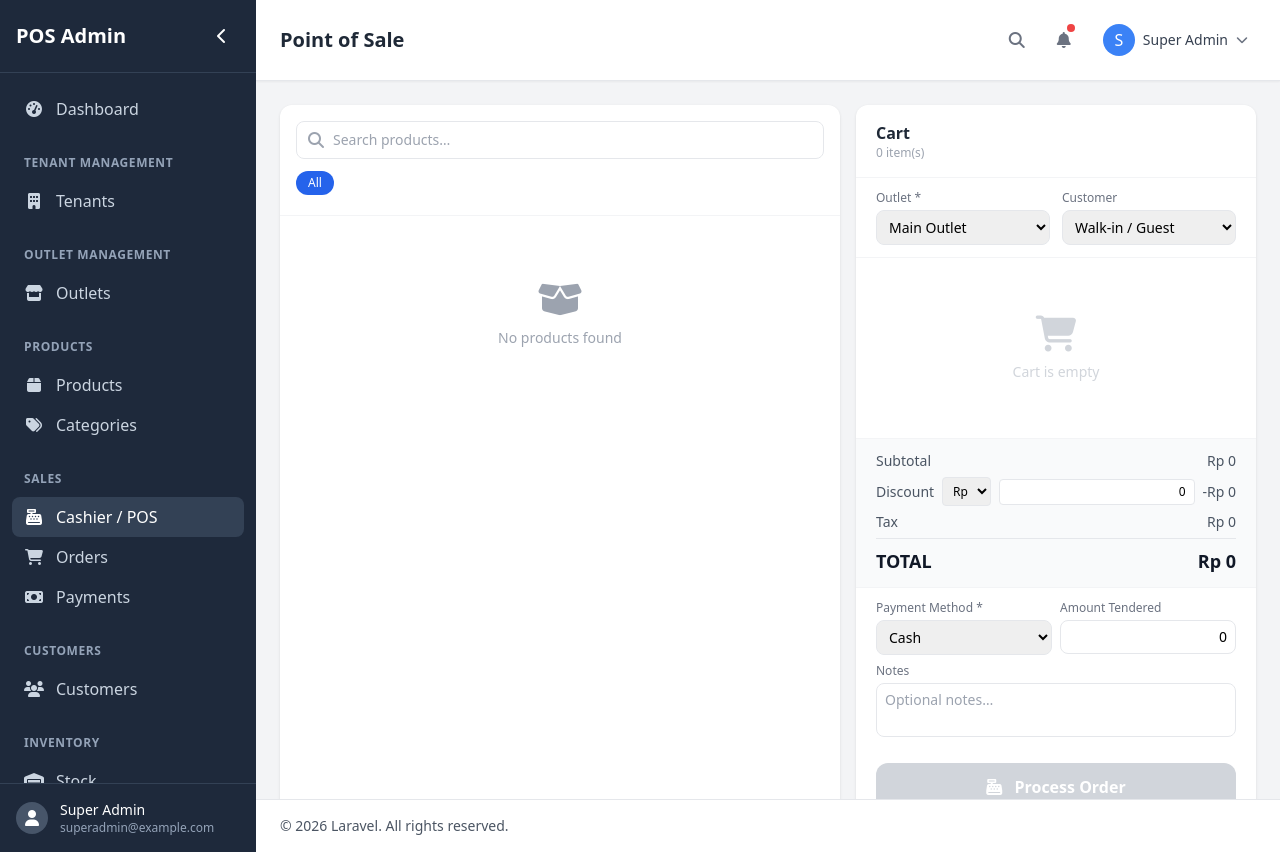
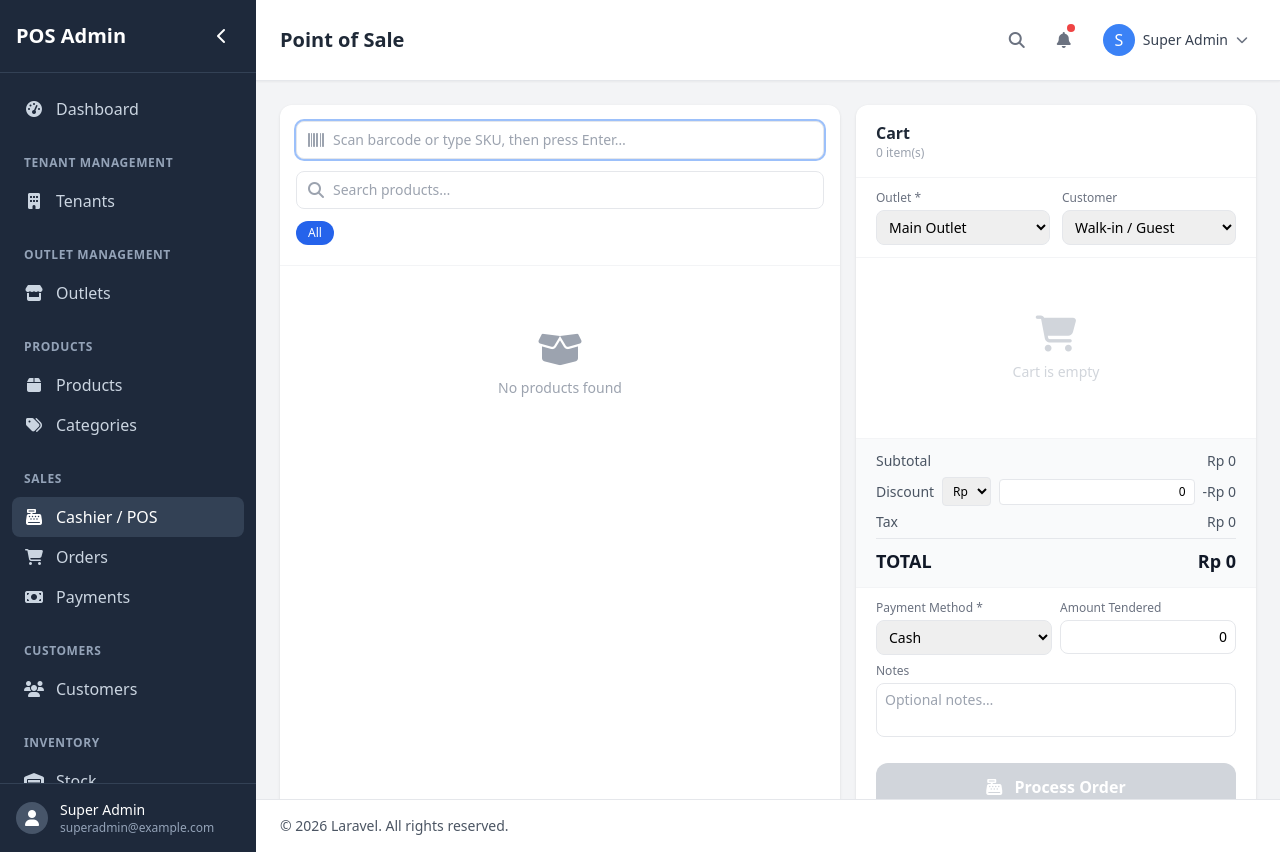
Before and after one commit to fawazbayureksa/pointofsalses-2026, a Laravel app: page /admin/pos in a window 1280 px wide. Run offline with Laravel 12, Linux system fonts and the light colour scheme; a user stored in the database is signed in; data comes from the database, SQL or seed files in the repository; data that the repository does not hold is empty; parts of the project's set-up code (start-up, migrations or seed data) failed here and were passed over; some libraries are stand-ins or nearby versions.

Commit message:
feat: add barcode scanning to POS cashier page
Agent-Logs-Url: https://github.com/fawazbayureksa/pointofsalses-2026/sessions/b89a1b31-c0fe-45f3-b197-1c0e237c4a34

Co-authored-by: rexxmks <263259292+rexxmks@users.noreply.github.com>

```diff
--- a/resources/views/admin/pos/index.blade.php
+++ b/resources/views/admin/pos/index.blade.php
@@ -45,6 +45,7 @@
                     'id' => $p->id,
                     'name' => $p->name,
                     'sku' => $p->sku,
+                    'barcode' => $p->barcode ?? null,
                     'price' => (float) $p->price,
                     'category_id' => $p->category_id,
                     'category' => $p->category?->name ?? 'Uncategorized',
@@ -64,6 +65,31 @@
 
             {{-- Search + Category Filter --}}
             <div class="p-4 border-b border-gray-100 space-y-3">
+                {{-- Barcode Scanner Input --}}
+                <div class="relative">
+                    <i class="fa-solid fa-barcode absolute left-3 top-1/2 -translate-y-1/2 text-gray-400"></i>
+                    <input type="text" x-ref="barcodeInput" x-model="barcodeInput"
+                        @keydown.enter.prevent="scanBarcode()"
+                        placeholder="Scan barcode or type SKU, then press Enter…"
+                        :class="{
+                            'border-green-400 bg-green-50 focus:ring-green-400': barcodeStatus === 'found',
+                            'border-red-400 bg-red-50 focus:ring-red-400': barcodeStatus === 'notfound',
+                            'border-gray-200': barcodeStatus === null
+                        }"
+                        class="w-full pl-9 pr-24 py-2 border rounded-lg text-sm focus:outline-none focus:ring-2">
+                    <span x-show="barcodeStatus === 'found'"
+                        class="absolute right-3 top-1/2 -translate-y-1/2 text-green-600 text-xs font-semibold">
+                        <i class="fa-solid fa-check mr-1"></i>Added!
+                    </span>
+                    <span x-show="barcodeStatus === 'notfound'"
+                        class="absolute right-3 top-1/2 -translate-y-1/2 text-red-500 text-xs font-semibold">
+                        <i class="fa-solid fa-times mr-1"></i>Not found
+                    </span>
+                    <span x-show="barcodeStatus === 'outofstock'"
+                        class="absolute right-3 top-1/2 -translate-y-1/2 text-orange-500 text-xs font-semibold">
+                        <i class="fa-solid fa-ban mr-1"></i>Out of stock
+                    </span>
+                </div>
                 <div class="relative">
                     <i class="fa-solid fa-search absolute left-3 top-1/2 -translate-y-1/2 text-gray-400"></i>
                     <input type="text" x-model="search" placeholder="Search products…"
@@ -323,13 +349,28 @@
                     amountTendered: 0,
                     notes: '',
                     submitError: '',
+                    barcodeInput: '',
+                    barcodeStatus: null,
+                    _productIndex: {},
+
+                    // -- Lifecycle --
+                    init() {
+                        // Build O(1) barcode/SKU index for fast lookups
+                        this._productIndex = {};
+                        this.allProducts.forEach(p => {
+                            if (p.barcode) this._productIndex[p.barcode] = p;
+                            if (p.sku) this._productIndex[p.sku] = p;
+                        });
+                        this.$nextTick(() => this.$refs.barcodeInput.focus());
+                    },
 
                     // -- Computed --
                     get filteredProducts() {
                         return this.allProducts.filter(p => {
                             const matchesSearch = !this.search ||
                                 p.name.toLowerCase().includes(this.search.toLowerCase()) ||
-                                (p.sku && p.sku.toLowerCase().includes(this.search.toLowerCase()));
+                                (p.sku && p.sku.toLowerCase().includes(this.search.toLowerCase())) ||
+                                (p.barcode && p.barcode.toLowerCase().includes(this.search.toLowerCase()));
                             const matchesCat = this.selectedCategory === null || p.category_id === this
                                 .selectedCategory;
                             return matchesSearch && matchesCat;
@@ -383,6 +424,21 @@
                             });
                         }
                     },
+                    scanBarcode() {
+                        const code = this.barcodeInput.trim();
+                        this.barcodeInput = '';
+                        if (!code) return;
+                        const product = this._productIndex[code] || null;
+                        if (!product) {
+                            this.barcodeStatus = 'notfound';
+                        } else if (product.stock <= 0) {
+                            this.barcodeStatus = 'outofstock';
+                        } else {
+                            this.addToCart(product);
+                            this.barcodeStatus = 'found';
+                        }
+                        setTimeout(() => { this.barcodeStatus = null; }, 1500);
+                    },
                     removeFromCart(idx) {
                         this.cart.splice(idx, 1);
                     },
```
